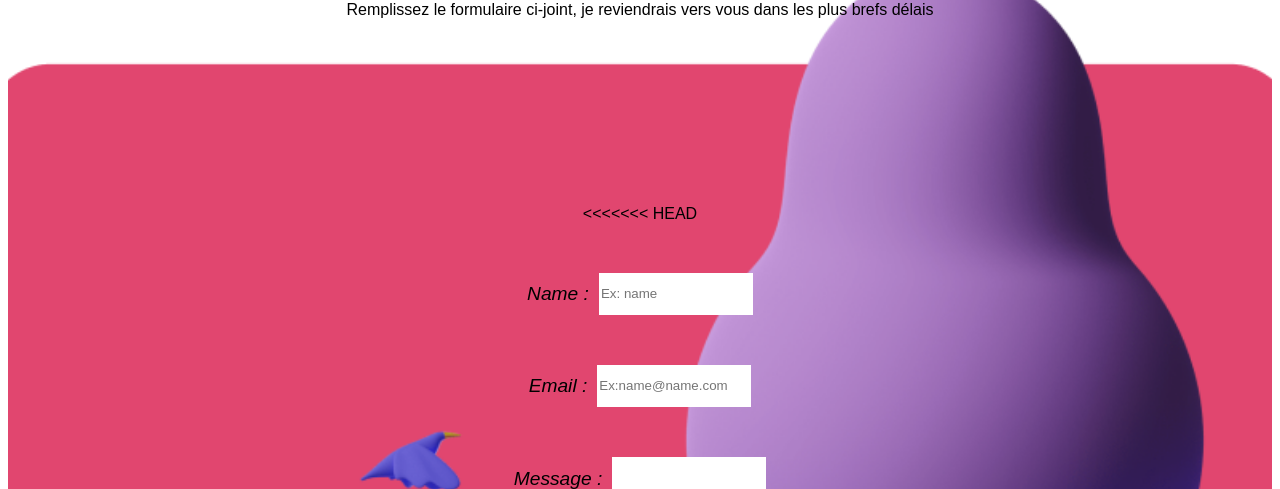
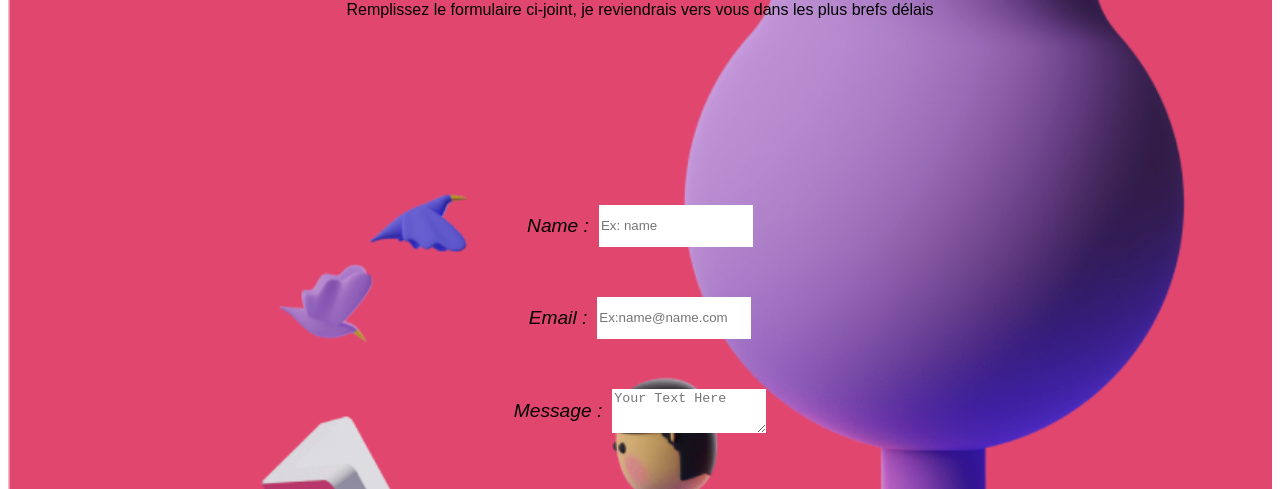
Before and after one commit to tashteba/ExEnGruop, a plain HTML site: page contact.html in a window 1280 px wide. Shown: the part 311-800 px from the top of the page. Drawn offline with Linux system fonts and the light colour scheme.

Commit message:
final push

```diff
--- a/contact.html
+++ b/contact.html
@@ -32,15 +32,12 @@
     </div>
 
     <div class="middleContact">
-<<<<<<< HEAD
-        <div class="name"><label class="labelContact" for="name">Name : </label><input class="inputContact" type="text" id="name" placeholder="Ex: name"></div>
+        <!-- <div class="name"><label class="labelContact" for="name">Name : </label><input class="inputContact" type="text" id="name" placeholder="Ex: name"></div>
         <div class="email"><label class="labelContact" for="email">Email : </label><input class="inputContact" type="email" id="email" placeholder="Ex:name@name.com" required></div>
-        <div class="message"><label class="labelContact" for="message">Message : </label><textarea class="inputContact" name="message" id="message" cols="20" rows="5"></textarea></div>
-=======
+        <div class="message"><label class="labelContact" for="message">Message : </label><textarea class="inputContact" name="message" id="message" cols="20" rows="5"></textarea></div> -->
         <div class="name"><label class="labelContact" for="name">Name : </label><input class="inputContact" type="name" placeholder="Ex: name"></div>
         <div class="email"><label class="labelContact" for="email">Email : </label><input class="inputContact" type="email" placeholder="Ex:name@name.com" required></div>
         <div class="message"><label class="labelContact" for="message">Message : </label><textarea class="inputContact" name="" id="message" placeholder="Your Text Here" cols="20" rows="5"></textarea></div>
->>>>>>> fde486821d915d332abe13cc2955ba4c97e93787
         <button class = 'btn' type="submit">Envoyer</button>
     </div>
 </main>
--- a/style.css
+++ b/style.css
@@ -154,8 +154,8 @@ body{
     background-image: url("illustration.png");
     background-repeat:no-repeat;
     background-size: cover;
-    background-position-x: center;
-    background-position-y: center;
+    /* background-position-x: center;
+    background-position-y: center; */
 
 
 }
```
